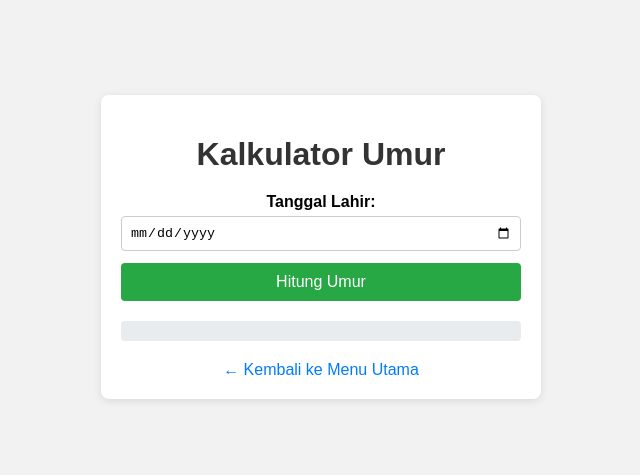
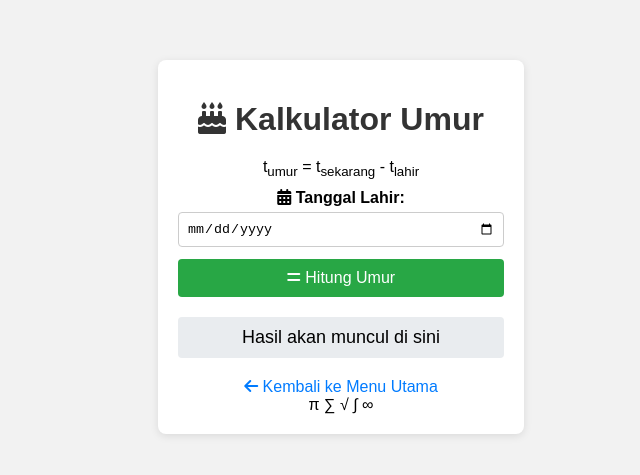
Before and after one commit to SayaKurma/Kalkulator-Umur, a plain HTML site: page umur.html in a window 1280 px wide. Shown: the part 173-648 px from the top of the page, without its empty margins (319-959 px from the left). Drawn offline with Linux system fonts and the light colour scheme.

Commit message:
Update umur.html

```diff
--- a/umur.html
+++ b/umur.html
@@ -3,18 +3,45 @@
 <head>
   <meta charset="UTF-8">
   <meta name="viewport" content="width=device-width, initial-scale=1">
-  <title>Kalkulator Umur</title>
+  <title>Hitung Umur & Waktu | Kurma Calc</title>
   <link rel="stylesheet" href="style.css">
+  <link rel="stylesheet" href="https://cdnjs.cloudflare.com/ajax/libs/font-awesome/6.0.0/css/all.min.css">
 </head>
 <body>
-  <div class="container">
-    <h1>Kalkulator Umur</h1>
-    <label for="birthdate">Tanggal Lahir:</label>
-    <input type="date" id="birthdate">
-    <button id="calculateAgeBtn">Hitung Umur</button>
-    <div id="result" class="result"></div>
-    <div class="back">
-      <a href="index.html">← Kembali ke Menu Utama</a>
+  <div class="math-paper">
+    <div class="container">
+      <h1><i class="fas fa-birthday-cake"></i> Kalkulator Umur</h1>
+
+      <div class="input-group">
+        <div class="math-equation">t<sub>umur</sub> = t<sub>sekarang</sub> - t<sub>lahir</sub></div>
+
+        <div class="form-field">
+          <label for="birthdate"><i class="fas fa-calendar-alt"></i> Tanggal Lahir:</label>
+          <input type="date" id="birthdate" class="math-input">
+        </div>
+
+        <button id="calculateAgeBtn" class="math-button">
+          <i class="fas fa-equals"></i> Hitung Umur
+        </button>
+      </div>
+
+      <div id="result" class="result">
+        <div class="result-placeholder">Hasil akan muncul di sini</div>
+      </div>
+
+      <div class="back">
+        <a href="index.html"><i class="fas fa-arrow-left"></i> Kembali ke Menu Utama</a>
+      </div>
+
+      <div class="math-footer">
+        <div class="math-symbols">
+          <span>π</span>
+          <span>∑</span>
+          <span>√</span>
+          <span>∫</span>
+          <span>∞</span>
+        </div>
+      </div>
     </div>
   </div>
   <script src="script-umur.js"></script>
```
